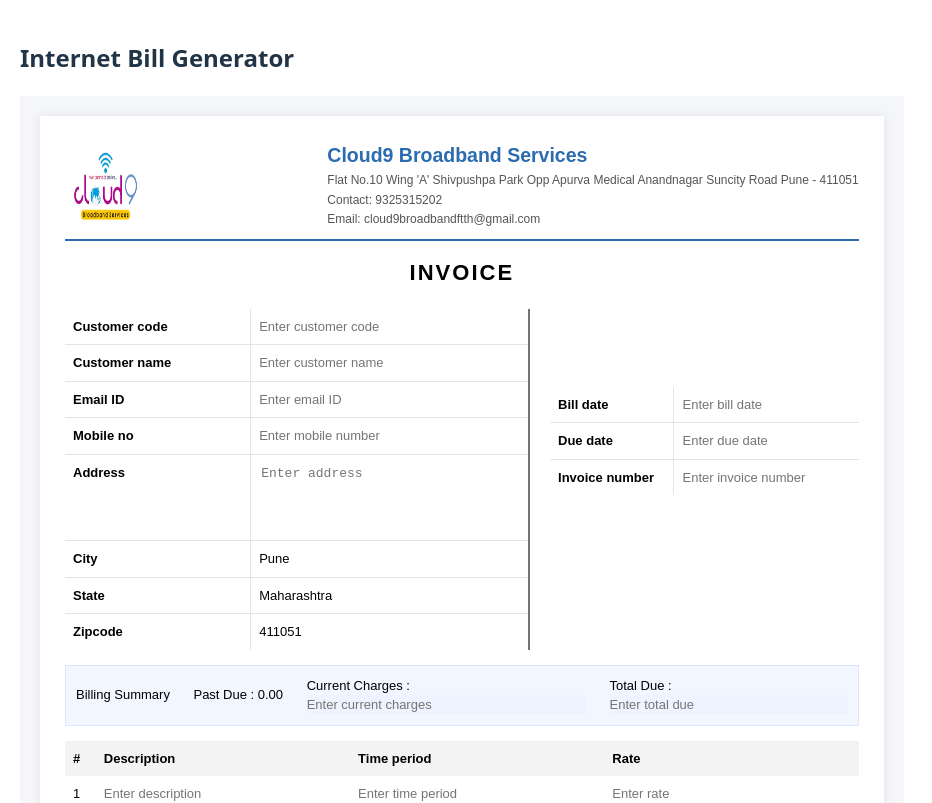
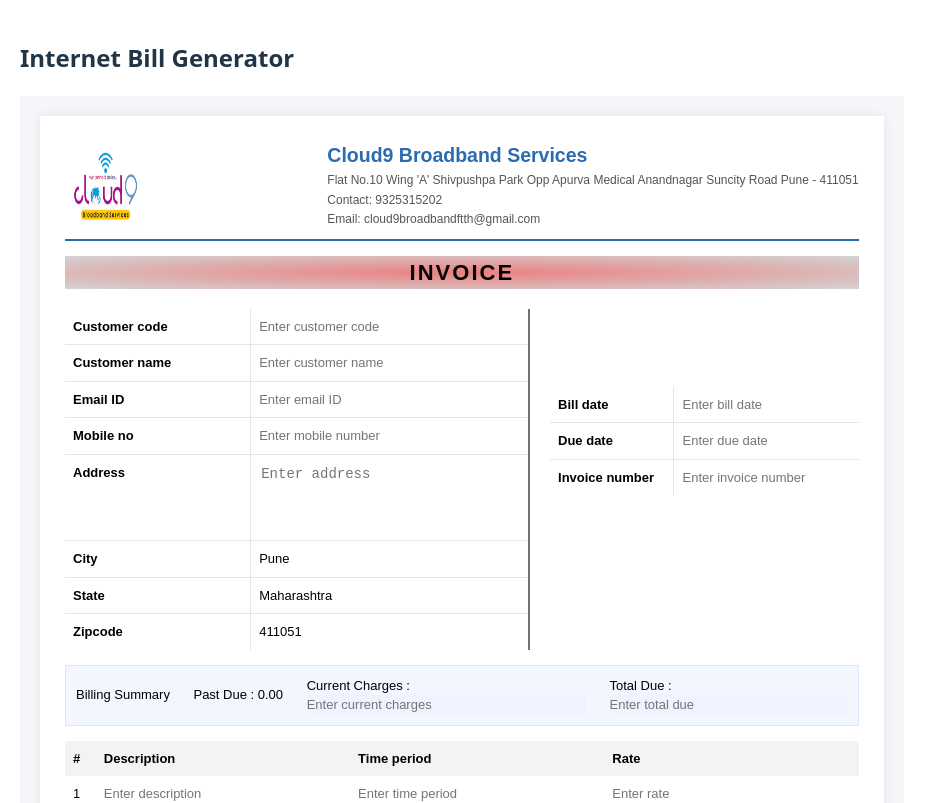
Before and after one commit to contextCoder/Internet-Bill-Generator, a React (Vite) app: page / in a window 1280 px wide. Shown: the top 803 px of the page, without its empty margins (0-932 px from the left). Built offline with nearby package versions, Linux system fonts and the light colour scheme.

Commit message:
Update invoice.css

```diff
--- a/src/components/invoice.css
+++ b/src/components/invoice.css
@@ -45,6 +45,7 @@
   font-weight:bold;
   margin:10px 0 20px 0;
   letter-spacing:2px;
+  background: radial-gradient(#e66464d1, #0000002b);
 }
 
 .infoGrid{
@@ -123,6 +124,7 @@
   font-size:13px;
   padding:2px 0;
   background:transparent;
+  color: #000
 }
 
 .master-input.bg{
@@ -135,10 +137,11 @@
   border:none;
   resize:none;
   outline:none;
-  font-size:13px;
+  font-size:14px;
   line-height:18px;
   white-space:pre-wrap;
   overflow:hidden;
+  color: #000;
 }
 
 .summaryBar{
```
